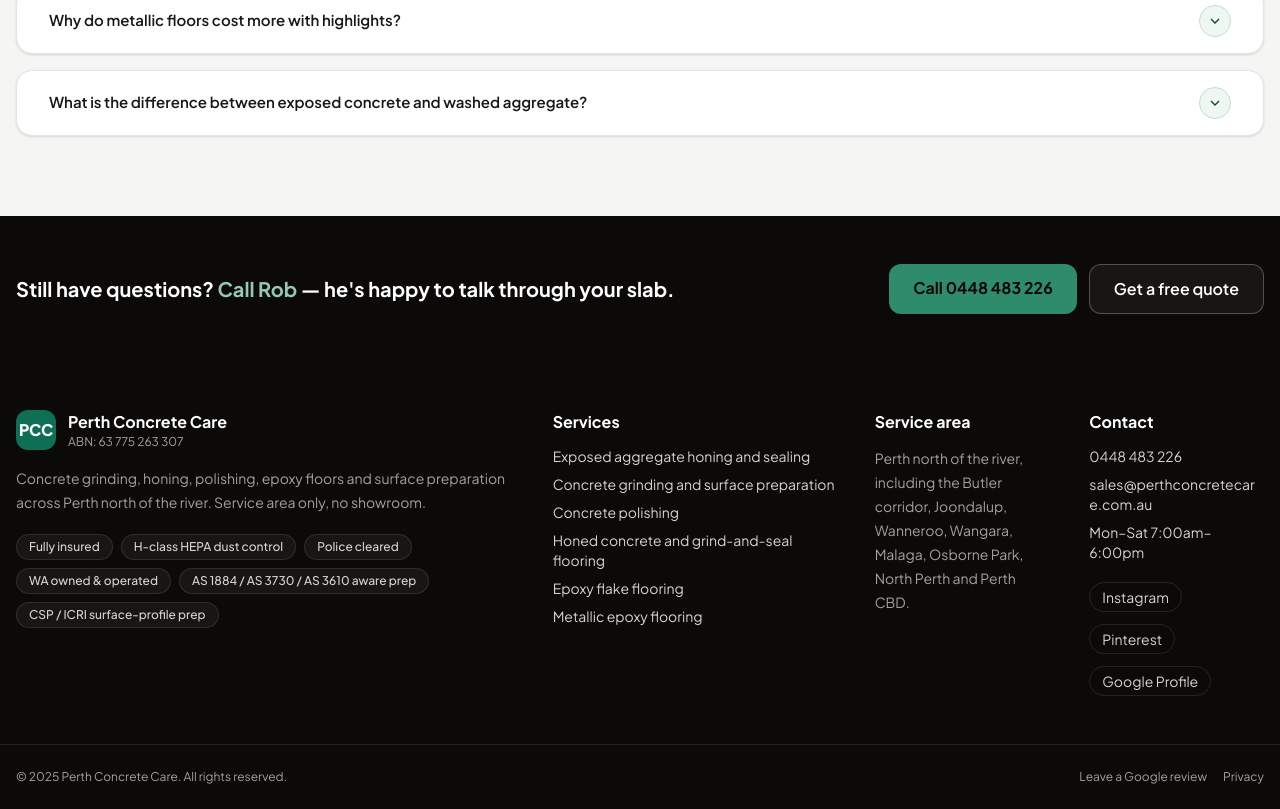
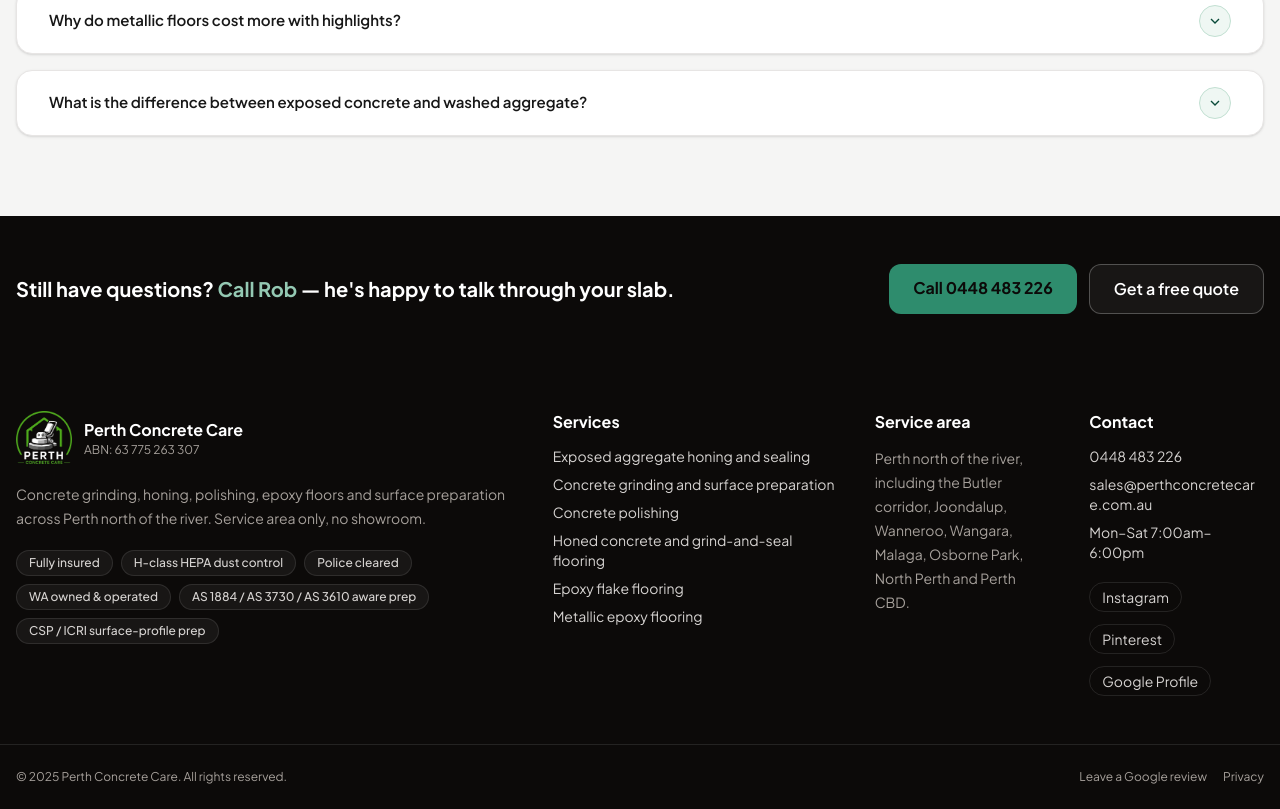
Before and after one commit to robertocarlos69/perth-concrete-care, a Next.js app: page / in a window 1280 px wide. Shown: the part 7849-8658 px from the top of the page. Built offline with nearby package versions, Linux system fonts and the light colour scheme.

Commit message:
fixed footer

```diff
--- a/app/components/SiteFooter.tsx
+++ b/app/components/SiteFooter.tsx
@@ -1,3 +1,4 @@
+import Image from "next/image";
 import Link from "next/link";
 import { business, services, trustSignals } from "../lib/site";
 
@@ -7,9 +8,13 @@
       <div className="max-w-7xl mx-auto px-4 py-12 grid gap-10 lg:grid-cols-12">
         <div className="lg:col-span-5">
           <div className="flex items-center gap-3">
-            <div className="h-10 w-10 rounded-xl bg-emerald-600 text-white flex items-center justify-center font-extrabold tracking-tight">
-              PCC
-            </div>
+            <Image
+              src="/transparent-logo.png"
+              alt="Perth Concrete Care logo"
+              width={56}
+              height={56}
+              className="h-14 w-14 object-contain"
+            />
             <div>
               <div className="font-bold text-white">{business.name}</div>
               <div className="text-xs text-stone-400">ABN: {business.abn}</div>
```
Also changed, not shown: public/transparent-logo.png (added).
